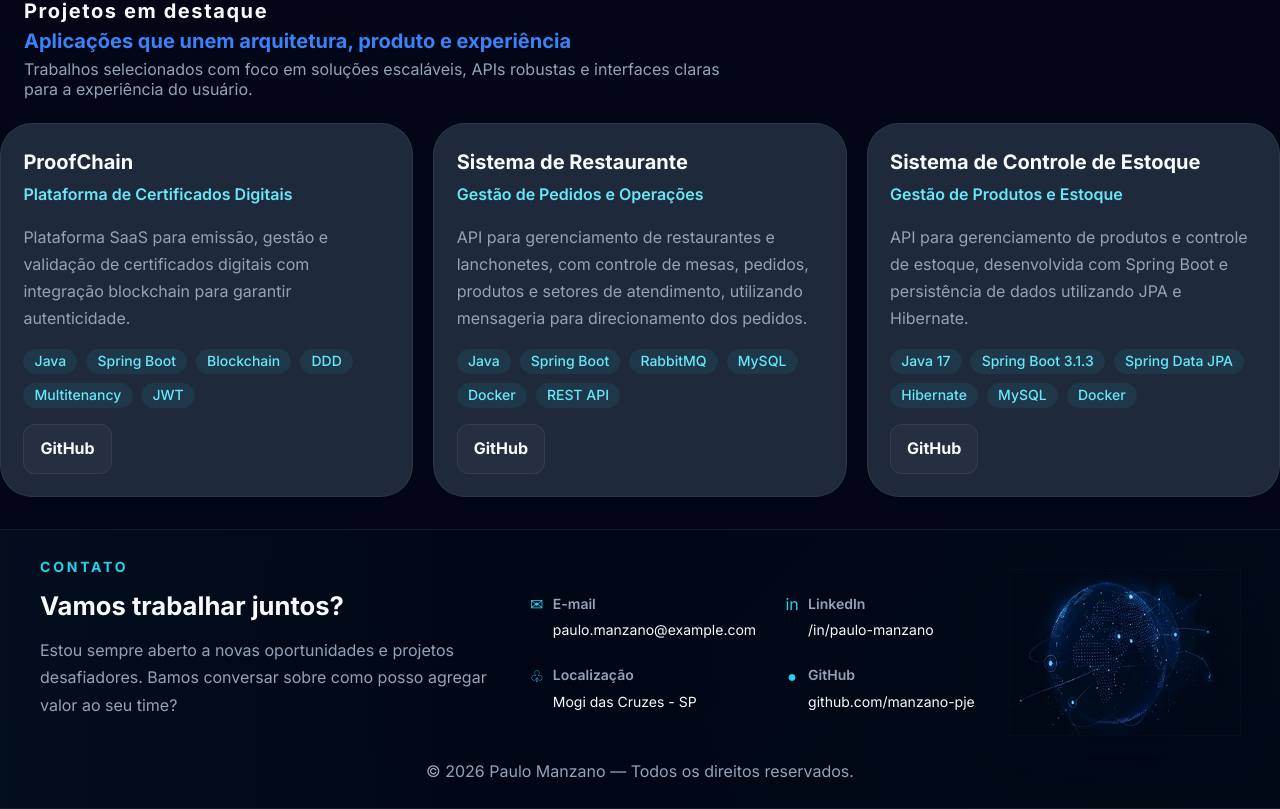
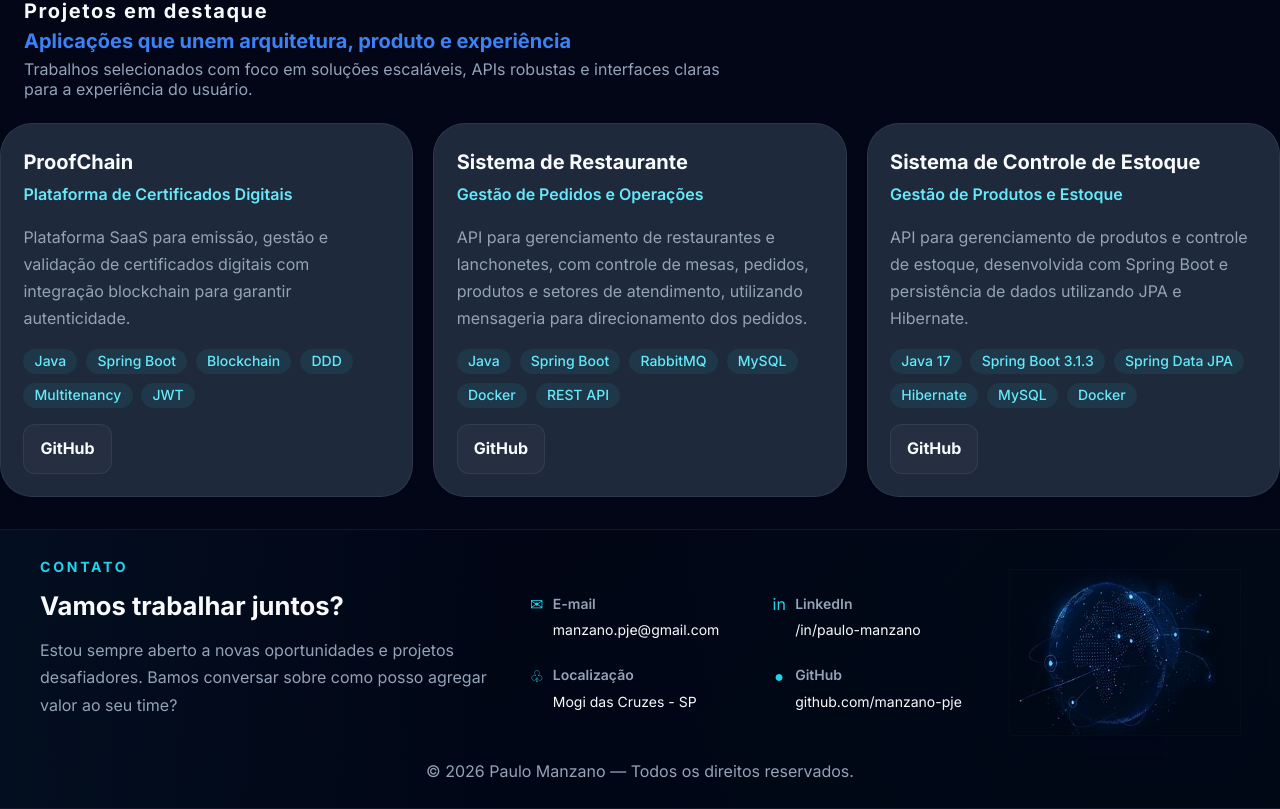
Before and after one commit to manzano-pje/portifolio, a Vue app: page / in a window 1280 px wide. Shown: the part 1021-1830 px from the top of the page. Built offline with nearby package versions, Linux system fonts and the light colour scheme.

Commit message:
Atualização e-mail de contato no footer

```diff
--- a/src/components/layout/Footer.vue
+++ b/src/components/layout/Footer.vue
@@ -31,7 +31,7 @@ Padrão: BEM
 
           <div class="footer-contact-column">
 
-            <a class="footer-contact" href="mailto:paulo.manzano@example.com">
+            <a class="footer-contact" href="mailto:manzano.pje@gmail.com">
               <span class="footer-contact-icon" aria-hidden="true">
                 ✉
               </span>
@@ -39,7 +39,7 @@ Padrão: BEM
               <span class="footer-contact-content">
                 <span class="footer-contact-label">E-mail</span>
                 <span class="footer-contact-value">
-                  paulo.manzano@example.com
+                  manzano.pje@gmail.com
                 </span>
               </span>
             </a>
```
